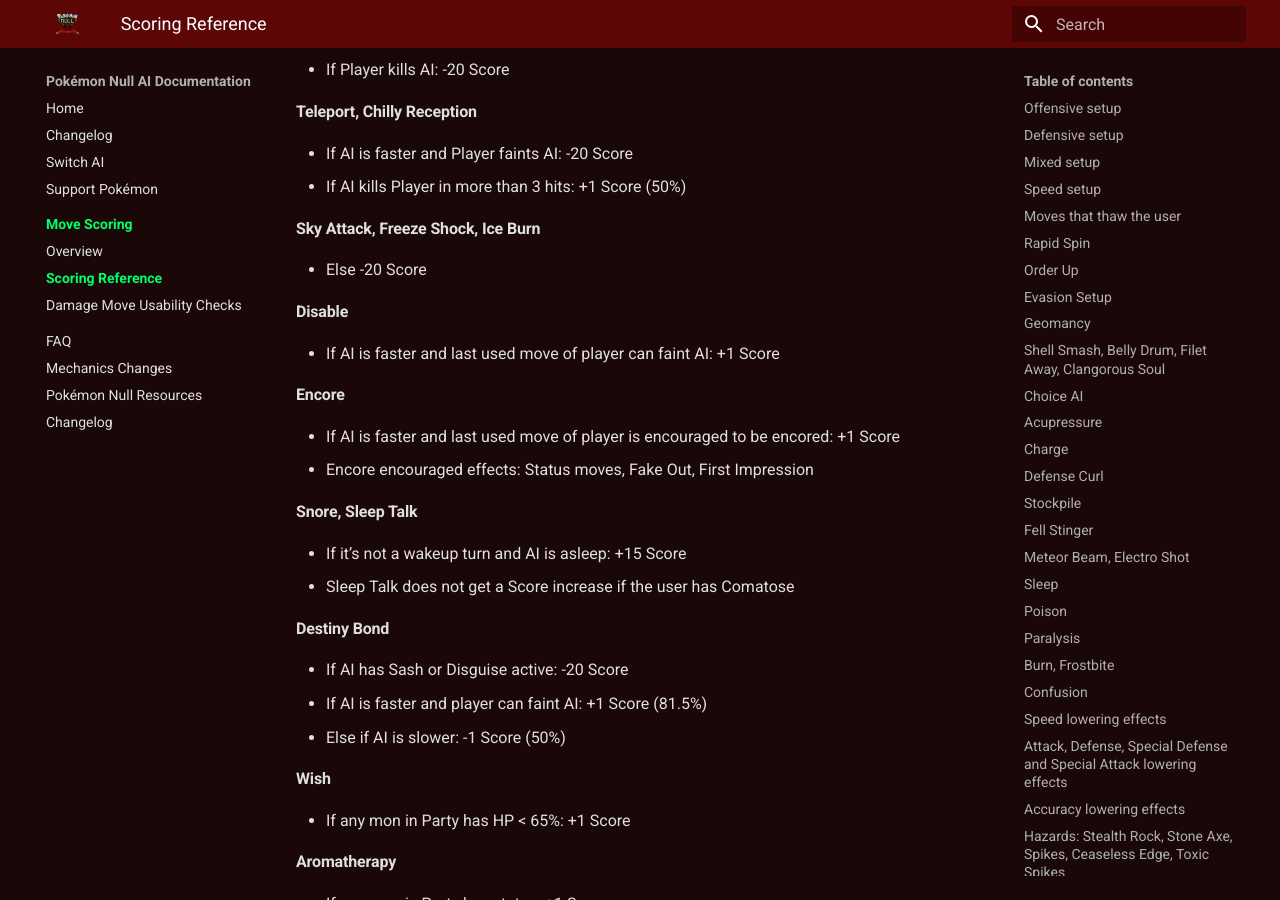
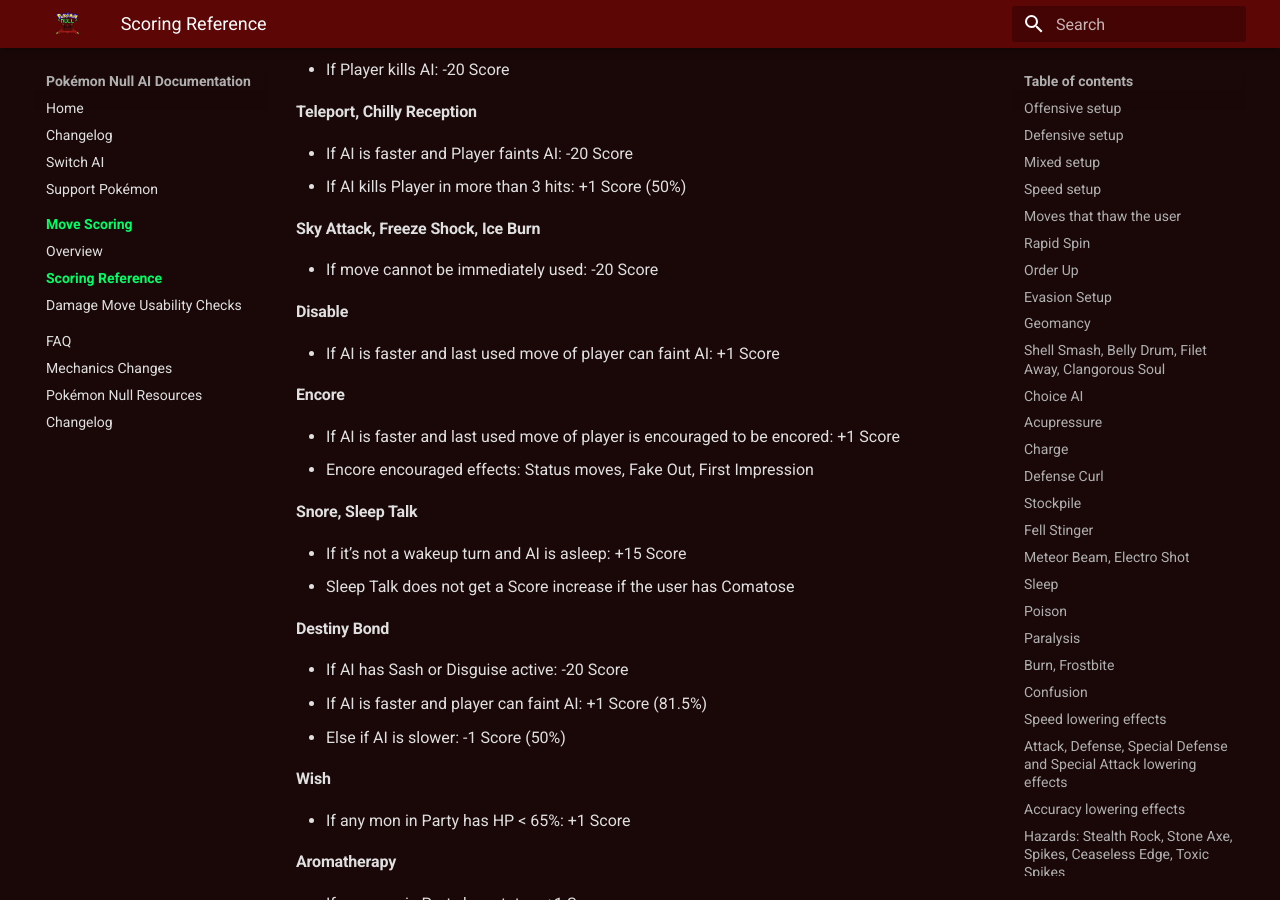
Before and after one commit to jellytronical/Null-AI-Documentation, an MkDocs documentation site: the page built from docs/move-scoring-reference.md, in a window 1280 px wide and 900 px high, scrolled down 12141 px. Built offline with MkDocs 1.6.1 and Material for MkDocs 9.7.7, drawn with Linux system fonts in a browser that asks for light colours.

Commit message:
Update move-scoring-reference.md

```diff
--- a/docs/move-scoring-reference.md
+++ b/docs/move-scoring-reference.md
@@ -503,7 +503,7 @@
 <a id="sky-attack-freeze-shock-ice-burn"></a>
 #### Sky Attack, Freeze Shock, Ice Burn
 
-* Else -20 Score
+* If move cannot be immediately used: -20 Score
 
 <a id="disable"></a>
 #### Disable
```
